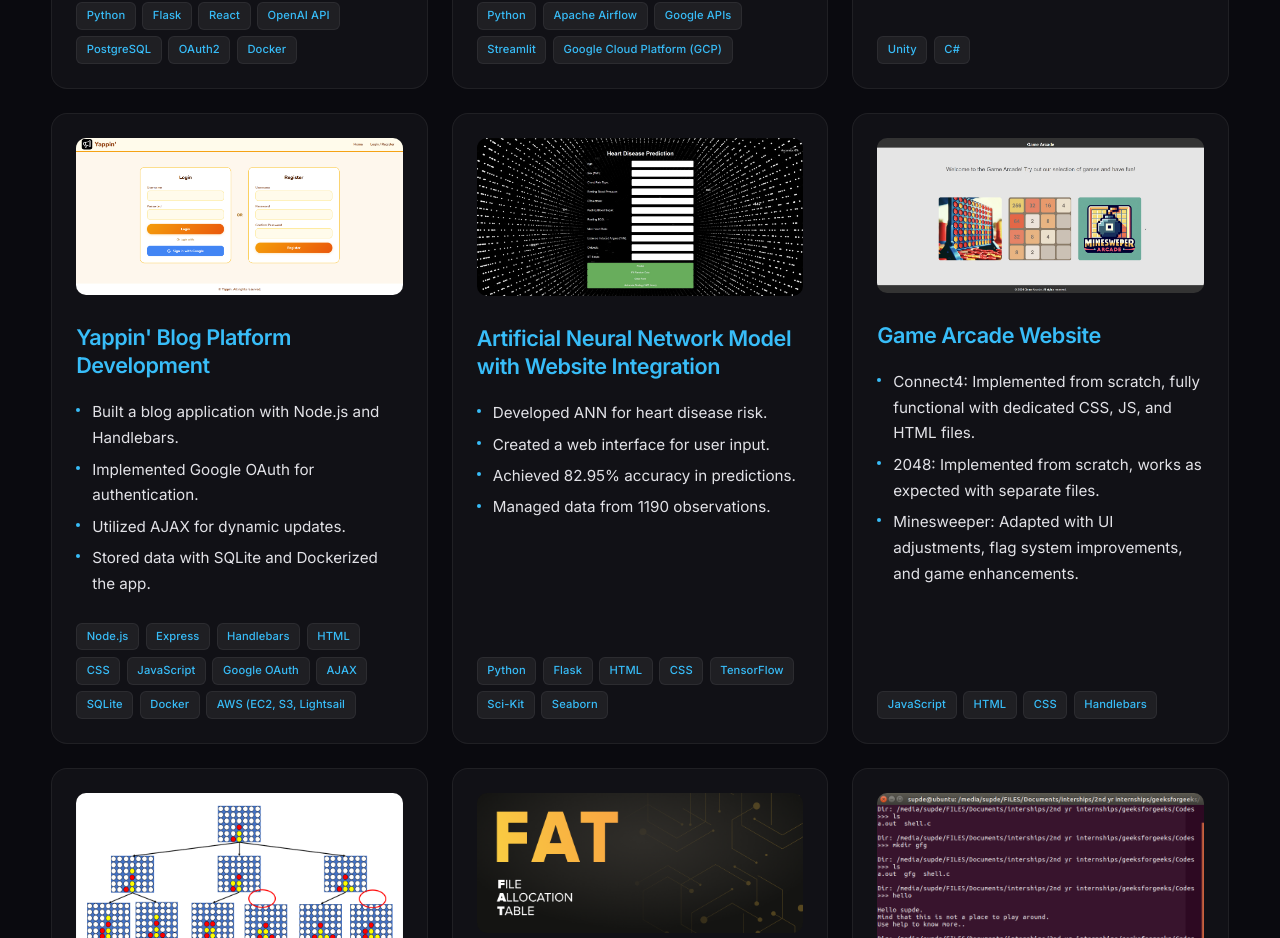
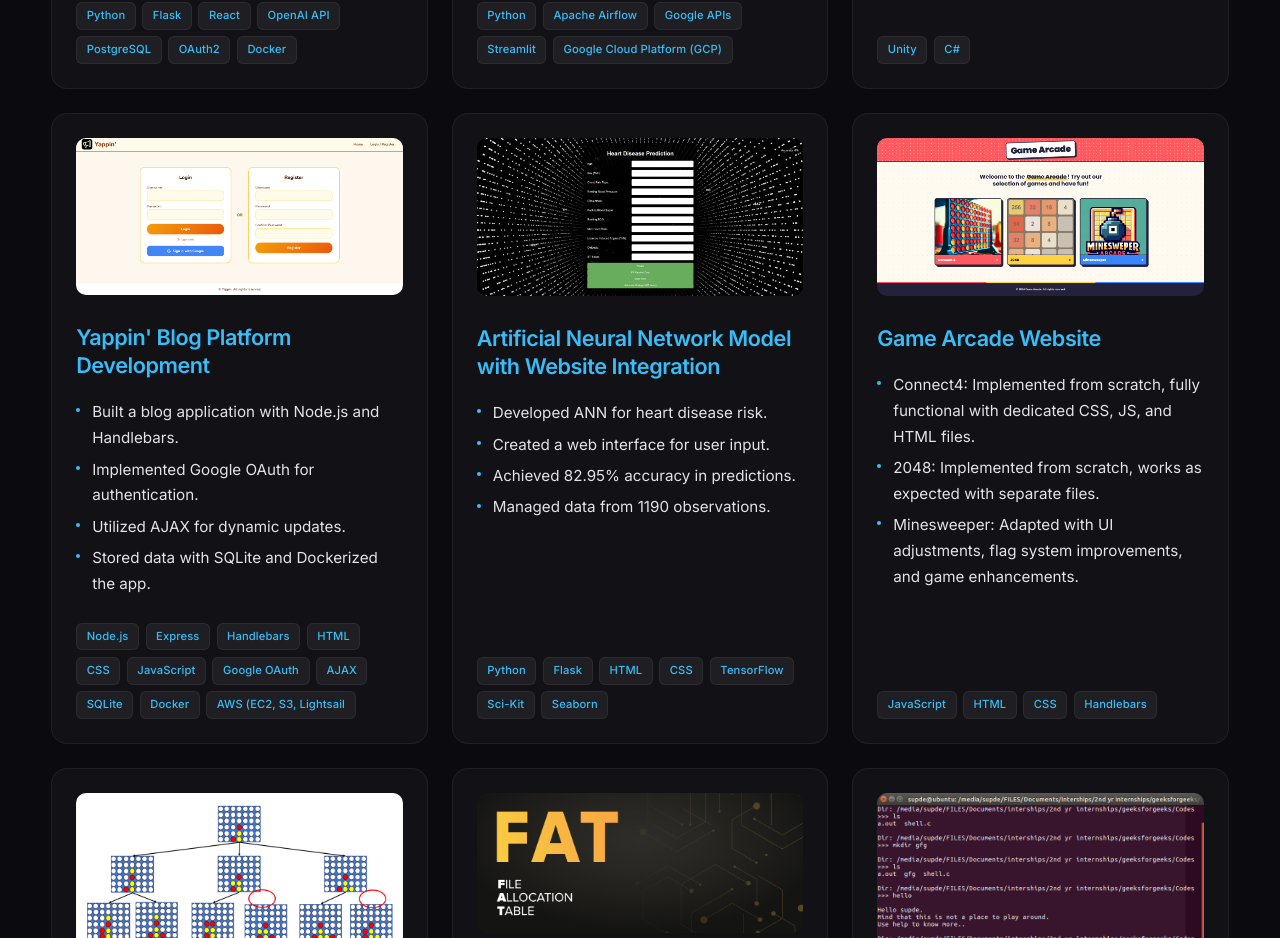
Before and after one commit to Konsing/my-portfolio, a React (Create React App) app: page / in a window 1280 px wide. Shown: the part 3920-4858 px from the top of the page. Built offline with nearby package versions, Linux system fonts and the light colour scheme.

Commit message:
Added new pic for updated game arcade site

```diff
--- a/src/components/Projects.js
+++ b/src/components/Projects.js
@@ -304,7 +304,7 @@ const projects = [
       "Minesweeper: Adapted with UI adjustments, flag system improvements, and game enhancements."
     ],
     technologies: ["JavaScript", "HTML", "CSS", "Handlebars"],
-    image: images['GameArcade.jpg'],
+    image: images['GameArcadePic.png'],
     link: "https://github.com/Konsing/Game-Arcade-Site_2048_Minesweeper_Connect4"
   },
   {
```
Also changed, not shown: src/assets/GameArcade.jpg (deleted), src/assets/GameArcadePic.png (added).
